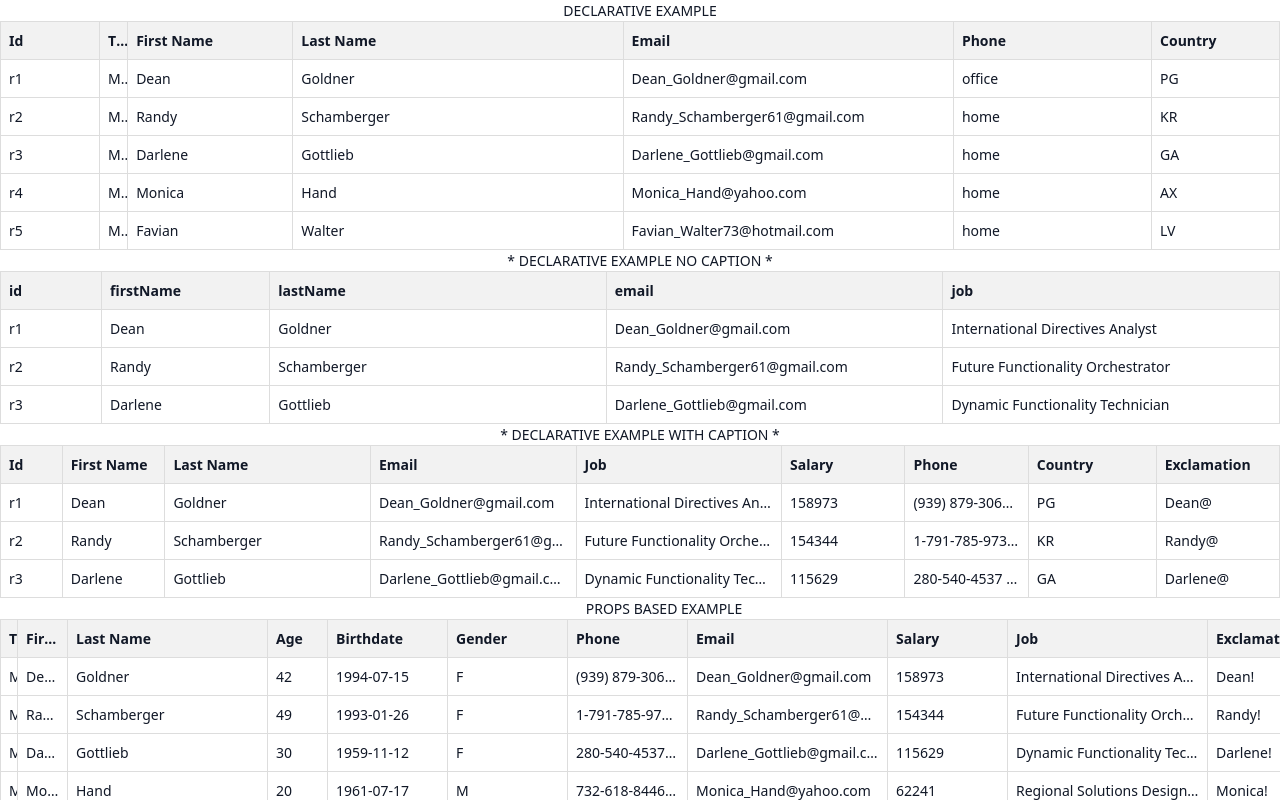
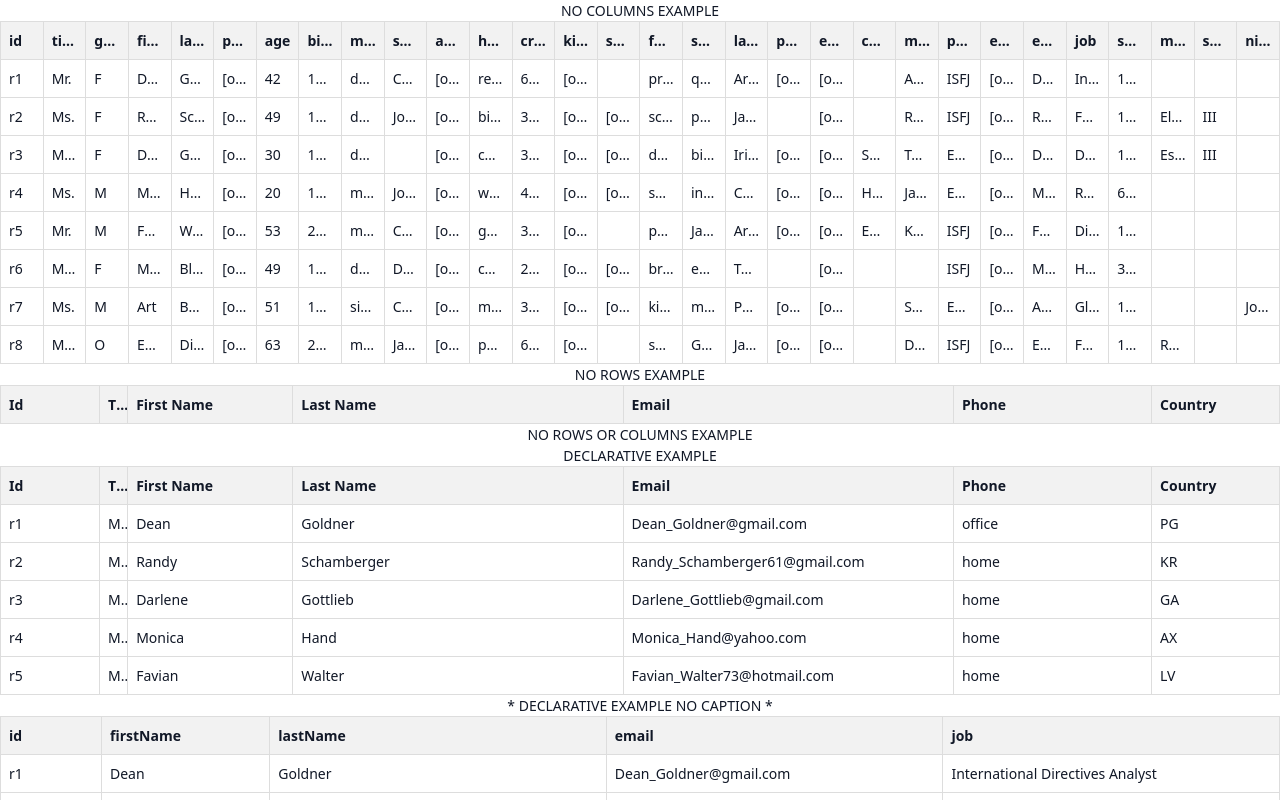
Before and after one commit to serhatgurel/sg-grid, a Vue app: page / in a window 1280 px wide. Shown: the top 800 px of the page. Built offline with nearby package versions, Linux system fonts and the light colour scheme.

Commit message:
test: add rendering examples for SgGrid with and without columns to verify behavior

```diff
--- a/src/examples/MinimalExample.vue
+++ b/src/examples/MinimalExample.vue
@@ -50,6 +50,20 @@ const columns = [
     <SgColumn>{{ rows[2].title }} {{ rows[2].firstName }} {{ rows[2].lastName }}</SgColumn>
   -->
 
+  <SgGrid :rows="rows.slice(0, 8)" rowKey="id" caption="NO COLUMNS EXAMPLE" />
+
+  <SgGrid rowKey="id" caption="NO ROWS EXAMPLE">
+    <SgColumn data-field="id" caption="Id" width="60px" />
+    <SgColumn data-field="title" caption="Title" width="10px" />
+    <SgColumn data-field="firstName" caption="First Name" width="100px" />
+    <SgColumn data-field="lastName" caption="Last Name" width="200px" />
+    <SgColumn data-field="email" caption="Email" width="200px" />
+    <SgColumn data-field="phone[0].type" caption="Phone" width="120px" />
+    <SgColumn data-field="address[0].country.code" caption="Country" width="10%" />
+  </SgGrid>
+
+  <SgGrid rowKey="id" caption="NO ROWS OR COLUMNS EXAMPLE" />
+
   <SgGrid :rows="rows.slice(0, 5)" rowKey="id" caption="DECLARATIVE EXAMPLE">
     <SgColumn data-field="id" caption="Id" width="60px" />
     <SgColumn data-field="title" caption="Title" width="10px" />
```
